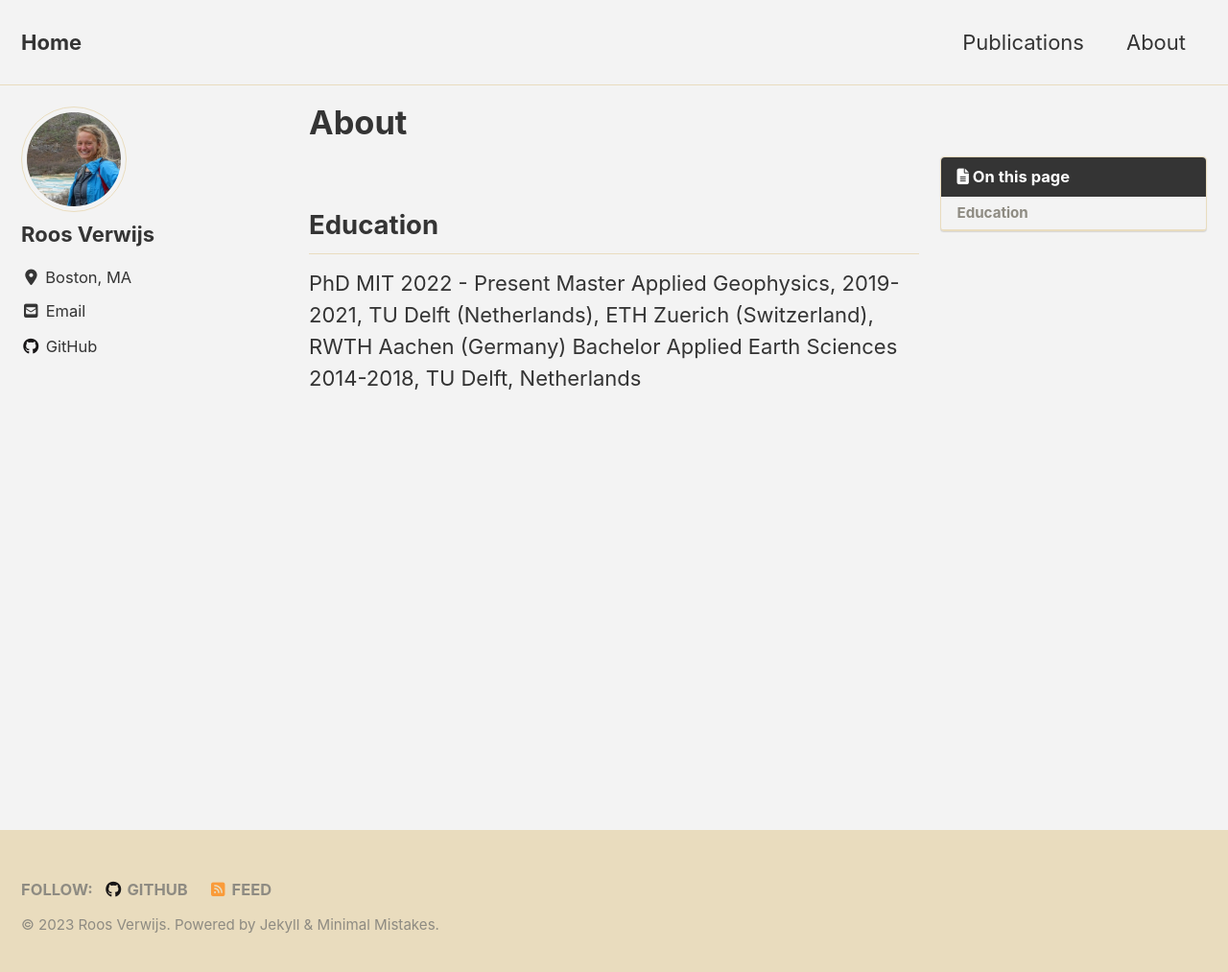
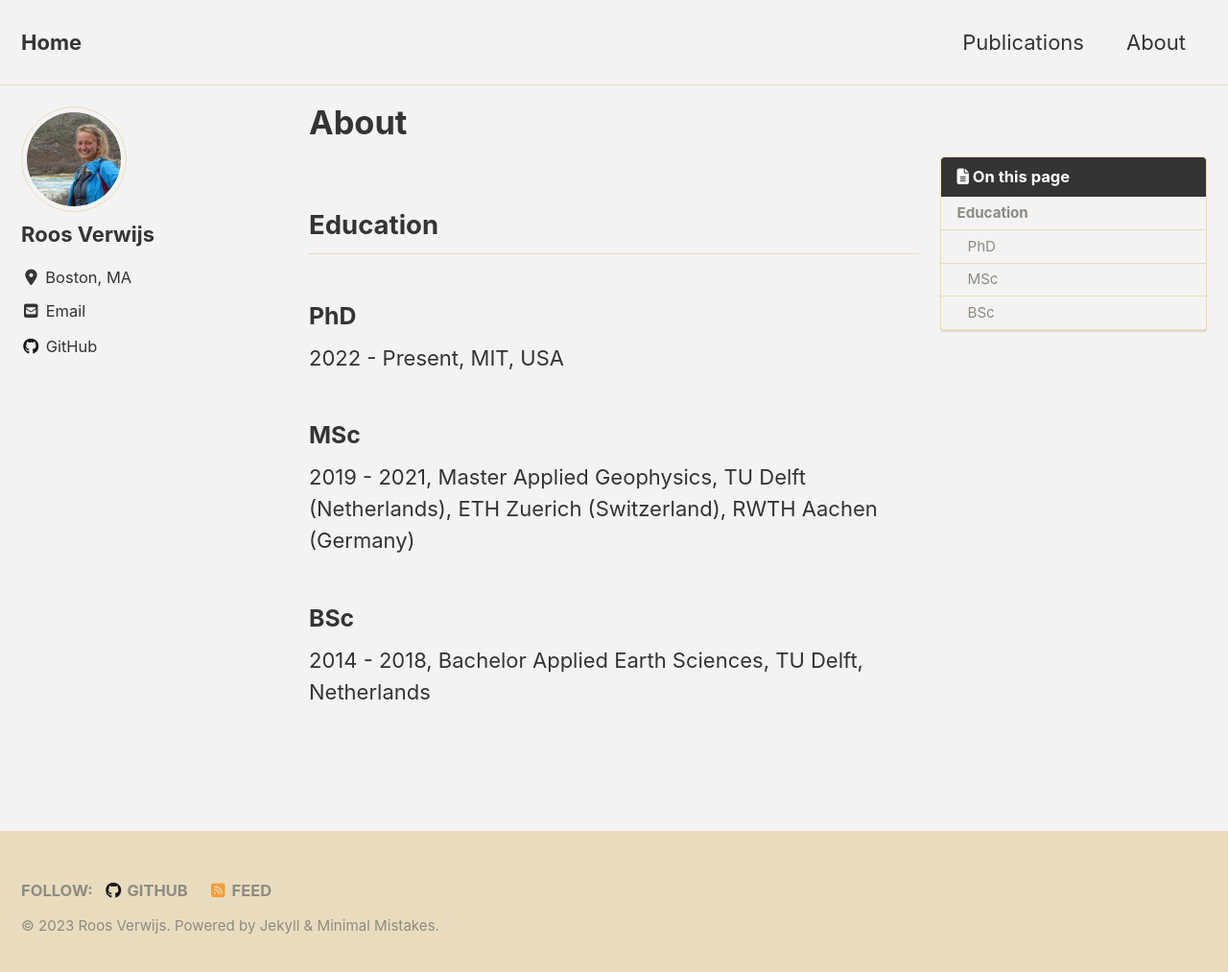
Before and after one commit to rverw/rverw.github.io, a Jekyll site: the page built from _pages/about.md, in a window 1280 px wide and 1020 px high. Shown: the top 1013 px of the window at 96% size. Built offline with Jekyll 4.4.1, drawn with Linux system fonts in a browser that asks for light colours; cached includes are drawn as plain includes; nearby versions of some CDN libraries.

Commit message:
Update about

```diff
--- a/_pages/about.md
+++ b/_pages/about.md
@@ -7,6 +7,12 @@ author_profile: true
 ---
 
 ## Education
-PhD MIT 2022 - Present
-Master Applied Geophysics, 2019-2021, TU Delft (Netherlands), ETH Zuerich (Switzerland), RWTH Aachen (Germany)
-Bachelor Applied Earth Sciences 2014-2018, TU Delft, Netherlands
+
+### PhD
+2022 - Present, MIT, USA
+
+### MSc
+2019 - 2021, Master Applied Geophysics, TU Delft (Netherlands), ETH Zuerich (Switzerland), RWTH Aachen (Germany)
+
+### BSc
+2014 - 2018, Bachelor Applied Earth Sciences, TU Delft, Netherlands
```
